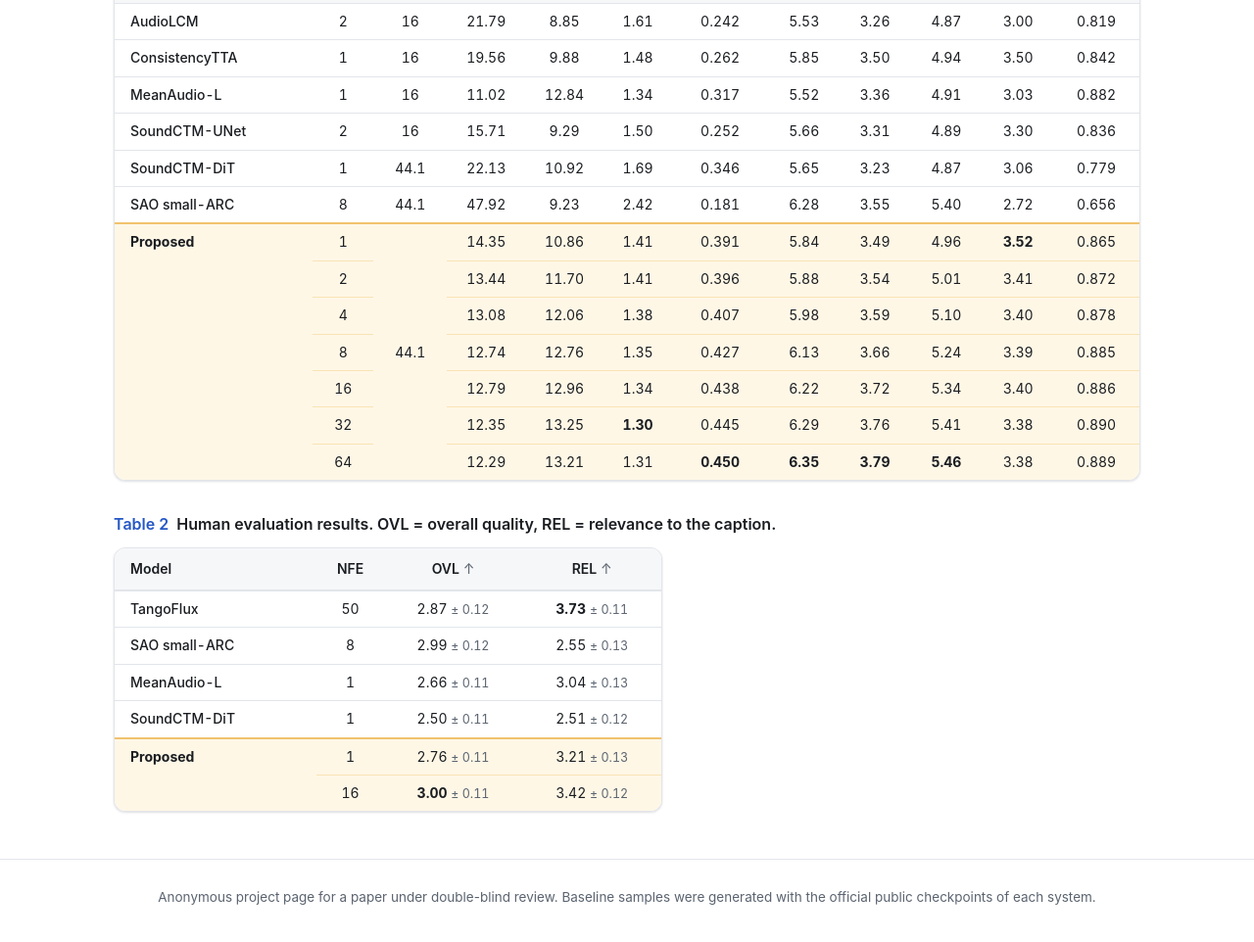
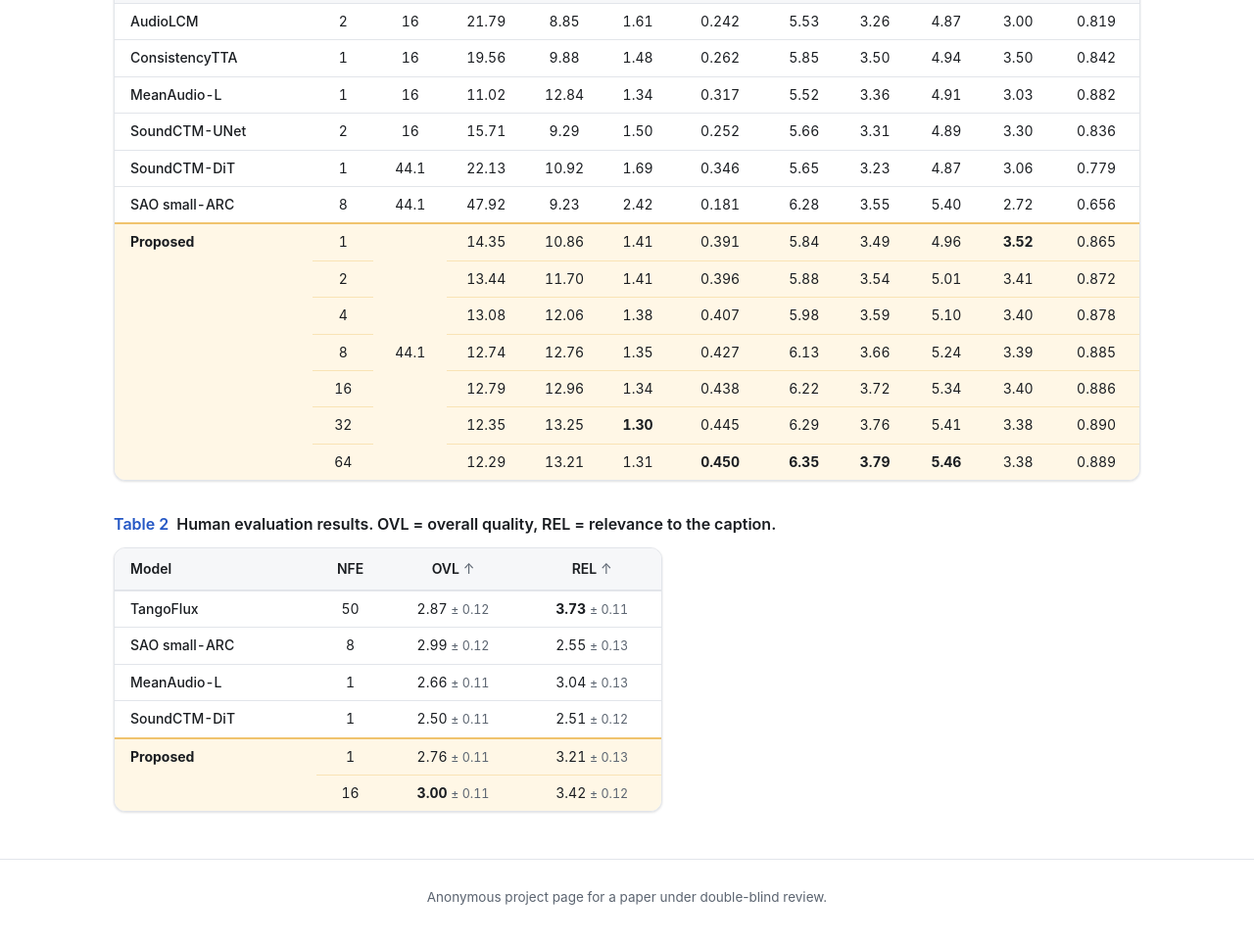
Before and after one commit to briskmuntjack/briskmuntjack.github.io, a plain HTML site: page index.html in a window 1280 px wide. Shown: the part 6949-7911 px from the top of the page at 98% size. Drawn offline with Linux system fonts and the light colour scheme.

```diff
--- a/index.html
+++ b/index.html
@@ -862,7 +862,7 @@
 </main>
 
 <footer>
-  <div class="wrap">Anonymous project page for a paper under double-blind review. Baseline samples were generated with the official public checkpoints of each system.</div>
+  <div class="wrap">Anonymous project page for a paper under double-blind review.</div>
 </footer>
 
 <script>
```
Also changed, not shown: 1 other file.
